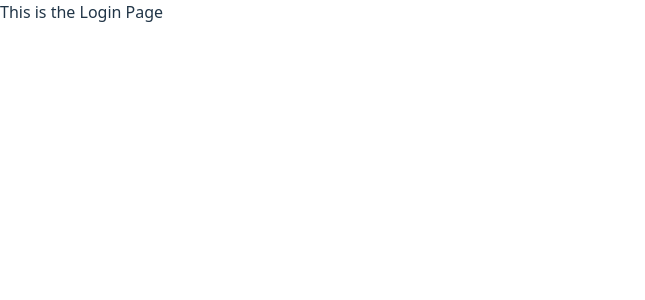
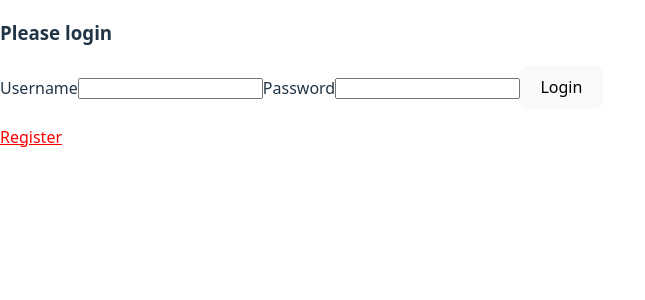
Before and after one commit to gushags/blog-admin, a React (Vite) app: page / in a window 1280 px wide. Shown: the top 300 px of the page, without its empty margins (0-645 px from the left). Built offline with nearby package versions, Linux system fonts and the light colour scheme.

Commit message:
UI: add minimal homepage and auth logic

```diff
--- /dev/null
+++ b/src/pages/AuthPage/AuthLayout/AuthLayout.jsx
@@ -0,0 +1,29 @@
+// AuthLayout.jsx
+
+import AuthLogin from '../AuthLogin/AuthLogin';
+import AuthRegister from '../AuthRegister/AuthRegister';
+import styles from './AuthLayout.module.css';
+
+function AuthLayout({ isLogin, setIsLogin }) {
+  return (
+    <>
+      {isLogin ? (
+        <>
+          <AuthLogin />
+          <p className={styles.authLink} onClick={() => setIsLogin(!isLogin)}>
+            Register
+          </p>
+        </>
+      ) : (
+        <>
+          <AuthRegister setIsLogin={setIsLogin} />
+          <p className={styles.authLink} onClick={() => setIsLogin(!isLogin)}>
+            Login
+          </p>
+        </>
+      )}
+    </>
+  );
+}
+
+export default AuthLayout;
--- /dev/null
+++ b/src/pages/AuthPage/AuthLayout/AuthLayout.module.css
@@ -0,0 +1,12 @@
+/* AuthLayout.module.css */
+
+.authLink {
+  text-decoration: underline;
+  color: red;
+  cursor: pointer;
+  width: min-content;
+}
+
+.authLink:hover {
+  color: pink;
+}
--- /dev/null
+++ b/src/pages/AuthPage/AuthLogin/AuthLogin.jsx
@@ -0,0 +1,73 @@
+// AuthLogin.jsx
+
+import { useState, useContext } from 'react';
+import { AuthContext } from '../../../context/AuthContext';
+const API_URL = import.meta.env.VITE_API_URL;
+
+function AuthLogin() {
+  const { login, saveUser } = useContext(AuthContext);
+  const [username, setUsername] = useState('');
+  const [password, setPassword] = useState('');
+  const [error, setError] = useState(null);
+  const [loading, setLoading] = useState(false);
+
+  const handleLogin = async (e) => {
+    e.preventDefault(); // prevent page reload
+    setLoading(true);
+    setError(null);
+
+    try {
+      const postData = { username, password };
+      const response = await fetch(API_URL + `/auth/login`, {
+        method: 'POST',
+        headers: { 'Content-Type': 'application/json' },
+        body: JSON.stringify(postData),
+      });
+
+      if (!response.ok) {
+        throw new Error(`HTTP error! status: ${response.status}`);
+      }
+
+      const result = await response.json();
+      login(result.token);
+      saveUser(result.user);
+    } catch (err) {
+      setError(err);
+    } finally {
+      setLoading(false);
+    }
+  };
+
+  return (
+    <form onSubmit={handleLogin}>
+      <h3>Please login</h3>
+
+      {error && <p style={{ color: 'red' }}>Error: {error.message}</p>}
+      {loading && <p>Loading...</p>}
+
+      <label htmlFor='username'>Username</label>
+      <input
+        type='text'
+        name='username'
+        autoComplete='username'
+        value={username}
+        onChange={(e) => setUsername(e.target.value)}
+        required
+      />
+
+      <label htmlFor='password'>Password</label>
+      <input
+        type='password'
+        name='password'
+        autoComplete='current-password'
+        value={password}
+        onChange={(e) => setPassword(e.target.value)}
+        required
+      />
+
+      <button type='submit'>Login</button>
+    </form>
+  );
+}
+
+export default AuthLogin;
--- /dev/null
+++ b/src/pages/AuthPage/AuthRegister/AuthRegister.jsx
@@ -0,0 +1,161 @@
+// AuthRegister.jsx
+
+import { useState } from 'react';
+const API_URL = import.meta.env.VITE_API_URL;
+
+function AuthRegister({ setIsLogin }) {
+  const [username, setUsername] = useState('');
+  const [email, setEmail] = useState('');
+  const [firstname, setFirstname] = useState('');
+  const [lastname, setLastname] = useState('');
+  const [bio, setBio] = useState('');
+  const [avatarUrl, setAvatarUrl] = useState('');
+  const [websiteUrl, setWebsiteUrl] = useState('');
+  const [pwd, setPwd] = useState('');
+  const [confirmPwd, setConfirmPwd] = useState('');
+  const [error, setError] = useState(null);
+  const [loading, setLoading] = useState(false);
+
+  const handleRegister = async (e) => {
+    e.preventDefault();
+    setLoading(true);
+    setError(null);
+    if (!username || !email || !firstname || !pwd || !confirmPwd) return;
+    if (pwd !== confirmPwd) {
+      setError({ message: 'Passwords must match.' });
+      setConfirmPwd('');
+      return;
+    }
+    try {
+      const userData = {
+        username,
+        email,
+        firstname,
+        lastname,
+        bio,
+        avatarUrl,
+        websiteUrl,
+        pwd,
+      };
+
+      console.log('Try to register');
+      const response = await fetch(API_URL + `/auth/register`, {
+        method: 'POST',
+        headers: {
+          'Content-Type': 'application/json',
+        },
+        body: JSON.stringify(userData),
+      });
+
+      if (!response.ok) throw new Error(`HTTP error! ${response.status}`);
+
+      setUsername('');
+      setEmail('');
+      setFirstname('');
+      setLastname('');
+      setBio('');
+      setAvatarUrl('');
+      setWebsiteUrl('');
+      setPwd('');
+      setError(null);
+
+      setIsLogin(true);
+    } catch (err) {
+      setError(err);
+    } finally {
+      setLoading(false);
+    }
+  };
+
+  return (
+    <div>
+      <h3>Register</h3>
+      {error && <p style={{ color: 'red' }}>Error: {error.message}</p>}
+      {loading && <p>Loading...</p>}
+      <form onSubmit={handleRegister}>
+        <label htmlFor='username'>Username</label>
+        <input
+          type='text'
+          name='username'
+          value={username}
+          placeholder='username'
+          onChange={(e) => setUsername(e.target.value)}
+          required
+        />
+        <label htmlFor='email'>Email</label>
+        <input
+          type='email'
+          name='email'
+          value={email}
+          placeholder='username@example.com'
+          onChange={(e) => setEmail(e.target.value)}
+          required
+        />
+        <label htmlFor='firstname'>First name</label>
+        <input
+          type='text'
+          name='firstname'
+          value={firstname}
+          placeholder='First name'
+          onChange={(e) => setFirstname(e.target.value)}
+          required
+        />
+        <label htmlFor='lastname'>Last name</label>
+        <input
+          type='text'
+          name='lastname'
+          value={lastname}
+          placeholder='Last name'
+          onChange={(e) => setLastname(e.target.value)}
+          required
+        />
+        <label htmlFor='bio'>Bio</label>
+        <textarea
+          name='bio'
+          cols='40'
+          rows='3'
+          placeholder='Enter a short description of yourself.'
+          value={bio}
+          onChange={(e) => setBio(e.target.value)}
+        ></textarea>
+        <label htmlFor='avatarUrl'>Avatar</label>
+        <input
+          type='url'
+          name='avatarUrl'
+          value={avatarUrl}
+          placeholder='Avatar url'
+          onChange={(e) => setAvatarUrl(e.target.value)}
+        />
+        <label htmlFor='websiteUrl'>Website</label>
+        <input
+          type='url'
+          name='websiteUrl'
+          value={websiteUrl}
+          placeholder='Website url'
+          onChange={(e) => setWebsiteUrl(e.target.value)}
+        />
+        <label htmlFor='pwd'>Password</label>
+        <input
+          type='password'
+          name='pwd'
+          autoComplete='current-password'
+          value={pwd}
+          onChange={(e) => setPwd(e.target.value)}
+          required
+        />
+        <label htmlFor='confirmPwd'>Confirm Password</label>
+        <input
+          type='password'
+          name='confirmPwd'
+          value={confirmPwd}
+          autoComplete='none'
+          onChange={(e) => setConfirmPwd(e.target.value)}
+          required
+        />
+        <button type='submit'>Register</button>
+      </form>
+    </div>
+  );
+}
+
+export default AuthRegister;
--- a/src/pages/AuthPages/AuthLogin.jsx
+++ /dev/null
@@ -1,7 +0,0 @@
-// AuthLogin.jsx
-
-function AuthLogin() {
-  return <div>This is the Login Page</div>;
-}
-
-export default AuthLogin;
--- /dev/null
+++ b/src/pages/HomePage/HomePage.jsx
@@ -0,0 +1,30 @@
+// HomePage.jsx
+
+import { useContext } from 'react';
+import AuthLayout from '../AuthPage/AuthLayout/AuthLayout';
+import { AuthContext } from '../../context/AuthContext';
+
+function HomePage() {
+  const { isLogin, setIsLogin, logout, authToken } = useContext(AuthContext);
+  return (
+    <>
+      {authToken ? (
+        <>
+          <div>This is the homepage</div>
+          <div>
+            <section>Users</section>
+            <section>Posts</section>
+            <section>Comments</section>
+          </div>
+          <div onClick={logout}>Logout</div>
+        </>
+      ) : (
+        <>
+          <AuthLayout isLogin={isLogin} setIsLogin={setIsLogin} />
+        </>
+      )}
+    </>
+  );
+}
+
+export default HomePage;
--- a/src/router/AppRouter.jsx
+++ b/src/router/AppRouter.jsx
@@ -1,13 +1,13 @@
 // AppRouter.jsx
 
 import { BrowserRouter as Router, Routes, Route } from 'react-router-dom';
-import AuthLogin from '../pages/AuthPages/AuthLogin';
+import HomePage from '../pages/HomePage/HomePage';
 
 export default function AppRouter() {
   return (
     <Router>
       <Routes>
-        <Route path='/' element={<AuthLogin />} />
+        <Route path='/' element={<HomePage />} />
       </Routes>
     </Router>
   );
```
